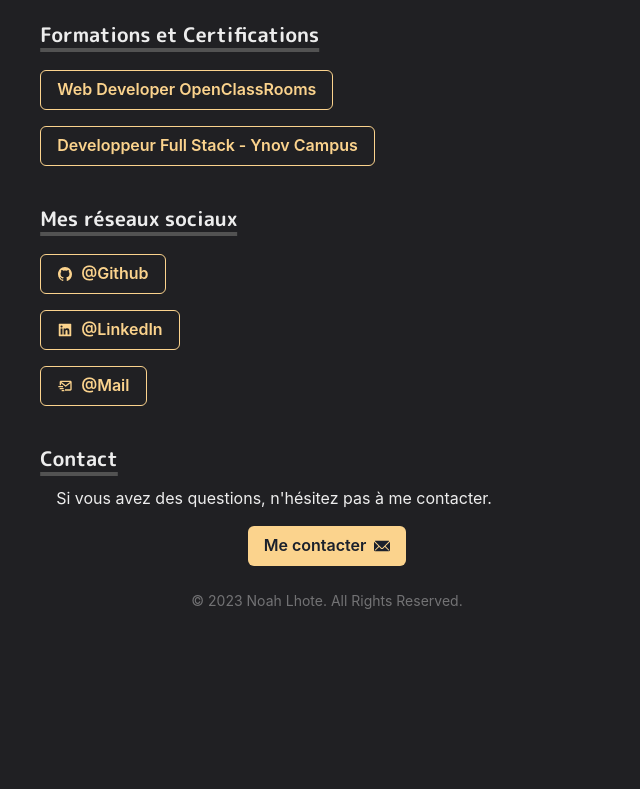
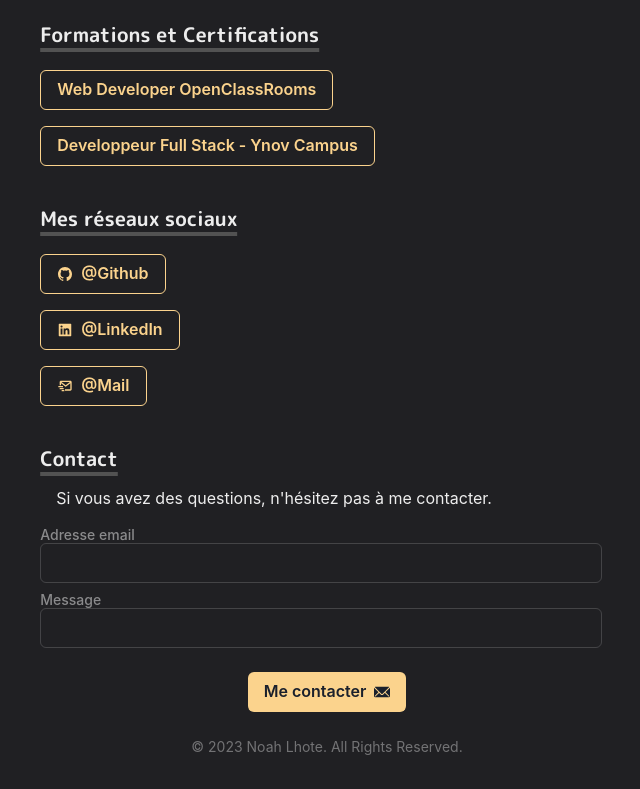
Before and after one commit to chifouu65/porfolio-perso, a Next.js app: page / in a window 1280 px wide. Shown: the part 1832-2621 px from the top of the page, without its empty margins (313-953 px from the left). Before the commit the page ends 2475 px from the top, so only its background shows below. Built offline with nearby package versions, Linux system fonts and the light colour scheme.

Commit message:
add mail form netlify

```diff
--- /dev/null
+++ b/components/form.js
@@ -0,0 +1,30 @@
+import {FormControl, FormLabel, FormHelperText, Input, Button, useColorModeValue} from '@chakra-ui/react'
+import NextLink from "next/link";
+import {EmailIcon} from "@chakra-ui/icons";
+import React from "react";
+const Form = ({ children, ...props }) => {
+    return (
+    <FormControl netlify >
+            <FormLabel>
+                <FormHelperText>Adresse email</FormHelperText>
+                <Input type='email' />
+            </FormLabel>
+            <FormLabel>
+                <FormHelperText>Message</FormHelperText>
+                <Input type='text' />
+            </FormLabel>
+
+            <Button
+                mt={4}
+                type={'submit'}
+                scroll={false}
+                rightIcon={<EmailIcon />}
+                colorScheme={useColorModeValue('purple', 'orange')}
+            >
+                Me contacter
+            </Button>
+        </FormControl>
+    )
+}
+
+export default Form
--- a/pages/index.js
+++ b/pages/index.js
@@ -25,6 +25,7 @@ import {
   links
 } from '../data/index'
 import { Meta } from '../components/work'
+import Form from "../components/form";
 
 const ProfileImage = chakra(Image, {
   shouldForwardProp: prop => ['width', 'height', 'src', 'alt'].includes(prop)
@@ -226,15 +227,7 @@ const Contact = () => {
           Si vous avez des questions, n'hésitez pas à me contacter.
         </Paragraph>
         <Box align="center" my={4}>
-          <Button
-            as={NextLink}
-            href="/contact"
-            scroll={false}
-            rightIcon={<EmailIcon />}
-            colorScheme={useColorModeValue('purple', 'orange')}
-          >
-            Me contacter
-          </Button>
+            <Form/>
         </Box>
       </Section>
   )
```
